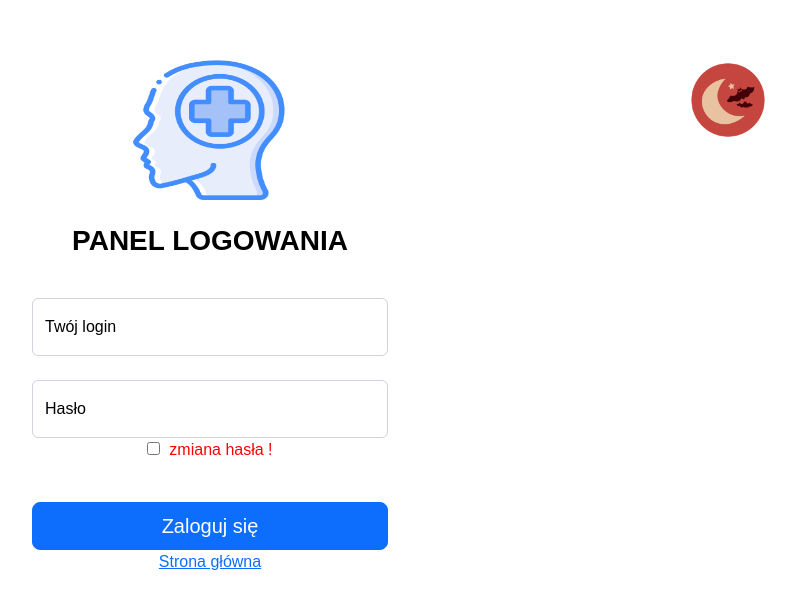
After one commit to MaciejMilewski/otolaryngologist-assistant, a Flask app: template app/templates/login.html in a window 1280 px wide. The commit adds this page. Shown: the top 609 px of the page, without its empty margins (430-1226 px from the left). Run offline with Flask 3, Linux system fonts and the light colour scheme; the template is opened without the code that fills it, so the values that code supplies are empty; some libraries are stand-ins or nearby versions.

Commit message:
Added index page and basic template for login

```diff
--- a/app/__init__.py
+++ b/app/__init__.py
@@ -19,4 +19,7 @@ def create_app():
     from app.routes.auth import auth_bp
     app.register_blueprint(auth_bp)
 
+    from app.routes.start import start_bp
+    app.register_blueprint(start_bp)
+
     return app
--- /dev/null
+++ b/app/templates/login.html
@@ -0,0 +1,110 @@
+<!DOCTYPE html>
+
+<html lang="pl">
+
+<head>
+
+  <meta http-equiv="content-type" content="application/json; charset=UTF-8"/>
+  <meta name="viewport" content="width=device-width, initial-scale=1">
+  <link rel="shortcut icon" href="{{url_for('static',filename='img/logo.png')}}">
+
+  <title>Asystent laryngologa</title>
+
+  <meta name="description" content="Asystent laryngologa">
+  <meta name="keywords" content="laryngologia, dokumentacja medyczna">
+  <meta http-equiv="X-Ua-Compatible" content="IE=edge">
+
+  <link rel="stylesheet" href="{{url_for('static',filename='css/bootstrap.min.css')}}">
+  <link rel="stylesheet" href="{{url_for('static',filename='css/login.css')}}">
+
+  <script>
+	window.onload= function() {	Particles.init({selector:'.background'}); };
+  </script>
+
+</head>
+
+<body>
+
+  <canvas class="background"></canvas>
+
+  <div class="form-signin justify-content-md-center">
+
+    <form action="{{url_for('auth.login')}}" method="post">
+
+{#        <input type="hidden" name="csrf_token" value="{{ csrf_token() }}">#}
+
+        <div class="container col-12">
+
+            <div class="row">
+
+                <div class="col">
+
+                    {% with messages = get_flashed_messages(with_categories=True) %}
+                        {% if messages %}
+                            {% for category, message in messages %}
+                                <div class="alert alert-{{category}} text-center" role="alert">
+                                    {{ message }}
+                                </div>
+                            {% endfor %}
+                        {% endif %}
+                    {% endwith %}
+
+                </div>
+
+                <div class="col-4 text-center">
+
+                    <img class="mb-4" src="{{url_for('static',filename='img/head.png')}}" alt="head"
+                         width="168" height="140">
+                    <h3 class="h3 mb-3 fw-bold">PANEL LOGOWANIA</h3>
+
+                    <div>
+                        <br>
+                        <div class="form-floating">
+                            <input type="text" class="form-control" id="login" name="login"
+                                   placeholder="login" required>
+                            <label for="login">Twój login</label>
+                        </div>
+                        <br>
+                        <div class="form-floating">
+                            <input type="password" class="form-control" id="pwd" name="pwd"
+                                   placeholder="hasło" required>
+                            <label for="pwd">Hasło</label>
+                        </div>
+
+                        <div class="checkbox mb-3">
+                            <input type="checkbox" id="change_password" name="change_password" value="0">
+                            <label style="color: red;" for="change_password">&nbsp;zmiana hasła !</label>
+                        </div>
+                    </div>
+                    <br>
+                    <button class="w-100 btn btn-lg btn-primary" type="submit">Zaloguj się</button>
+
+                    <p><a href="{{url_for('start.home')}}">Strona główna</a></p>
+                </div>
+                <div class="col">
+
+                    <img align="right" src="{{url_for('static',filename='img/moon.png')}}" id="theme-icon">
+
+                </div>
+            </div>
+        </div>
+    </form>
+
+  </div>
+
+  <script src="static/js/particles.min.js"></script>
+  <script>
+		var particles = Particles.init({
+			selector: '.background',
+			maxParticles: 125,
+			sizeVariations: 15,
+			speed: 0.6,
+      		color: ['#DA0463', '#d27979', '#DBEDF3', '#4dff4d','#001122'],
+  			connectParticles: true
+		});
+  </script>
+
+  <script src="{{url_for('static',filename='js/bootstrap.min.js')}}"></script>
+  <script src="{{url_for('static',filename='js/theme-switcher.js')}}"></script>
+</body>
+</html>
```
Also changed, not shown: app/routes/auth.py (+10 -3 lines), app/routes/start.py (added, +12 -0 lines), app/templates/home.html (added, +11 -0 lines), app/templates/index.html (+62 -3 lines).
